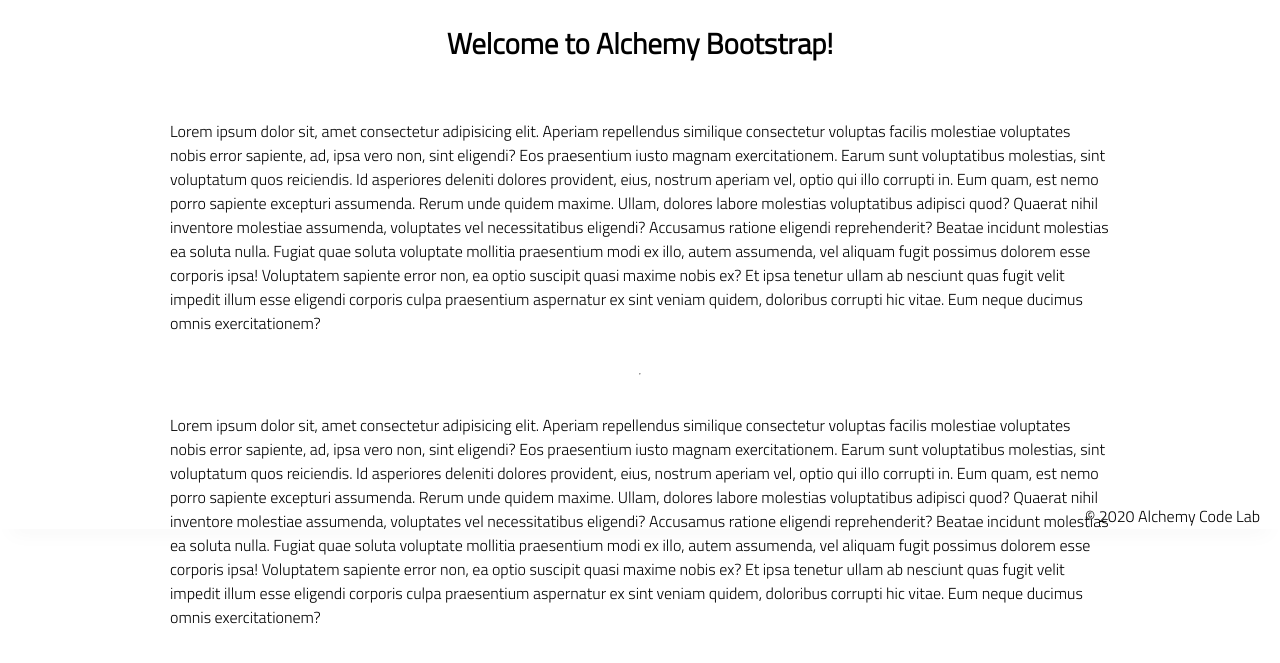
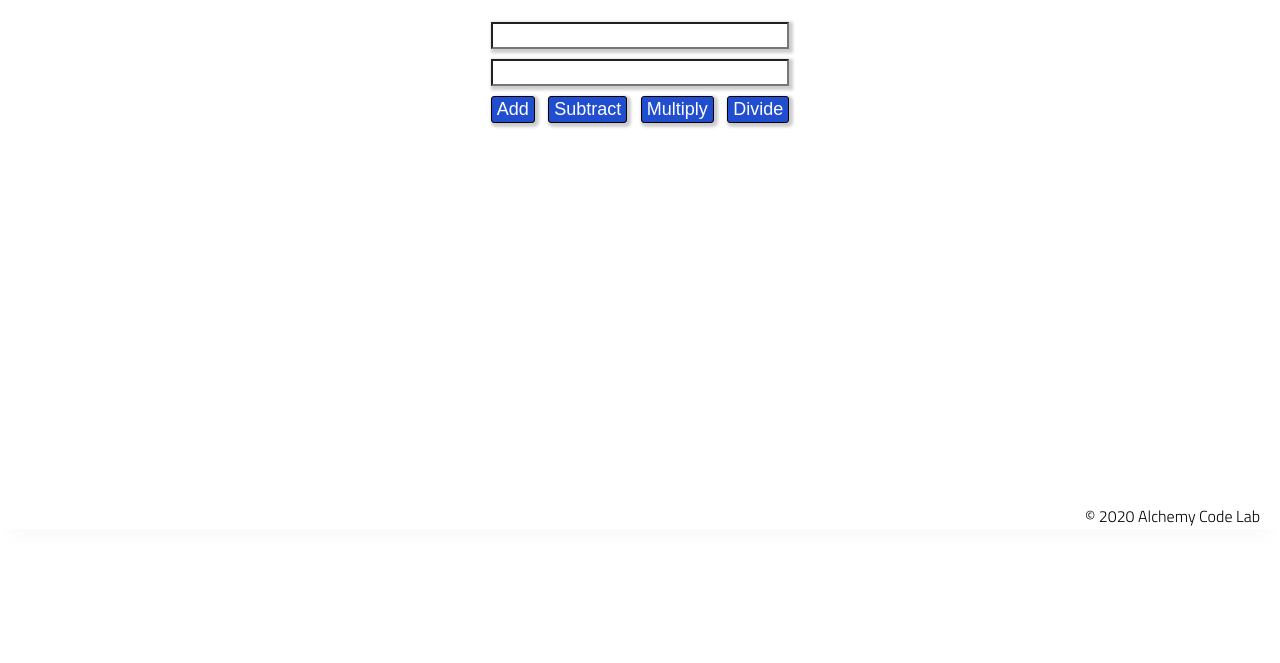
Before and after one commit to Dylan-Floyd/lab-03b-calculator, a plain HTML site: page index.html in a window 1280 px wide. Shown: the part 271-934 px from the top of the page. After the commit the page ends 800 px from the top, so only its background shows below. Drawn offline with Linux system fonts and the light colour scheme.

Commit message:
add basic calculator feature

```diff
--- a/app.js
+++ b/app.js
@@ -1,4 +1,18 @@
 // import functions and grab DOM elements
+import {
+  add,
+  subtract,
+  multiply,
+  divide
+} from './utils.js';
+
+let numberInput1 = document.getElementById('number-input-1');
+let numberInput2 = document.getElementById('number-input-2');
+let addButton = document.getElementById('add-button');
+let subtractButton = document.getElementById('subtract-button');
+let divideButton = document.getElementById('divide-button');
+let multiplyButton = document.getElementById('multiply-button');
+let resultDisplay = document.getElementById('result-display');
 
 // initialize state
 
@@ -6,3 +20,31 @@
   // get user input
   // use user input to update state
   // update DOM to reflect the new state
+
+let getNumber1 = () => {
+  return Number(numberInput1.value);
+}
+
+let getNumber2 = () => {
+  return Number(numberInput2.value)
+}
+
+addButton.addEventListener('click', () => {
+  resultDisplay.textContent = 'Result: ' + add(getNumber1(), getNumber2());
+});
+
+subtractButton.addEventListener('click', () => {
+  resultDisplay.textContent = 'Result: ' + subtract(getNumber1(), getNumber2());
+});
+
+multiplyButton.addEventListener('click', () => {
+  resultDisplay.textContent = 'Result: ' + multiply(getNumber1(), getNumber2());
+});
+
+divideButton.addEventListener('click', () => {
+  resultDisplay.textContent = 'Result: ' + divide(getNumber1(), getNumber2());
+});
+
+document.addEventListener('keypress', () => {
+  resultDisplay.textContent = '';
+});
--- a/index.html
+++ b/index.html
@@ -21,46 +21,17 @@
     <main>
         <section class="main-section">
             <img class="main-logo" src="./assets/alchemy-logo.png" />
-            <h2>
-                Welcome to Alchemy Bootstrap!
-            </h2>
-
-            <p>
-                Lorem ipsum dolor sit, amet consectetur adipisicing elit. Aperiam repellendus similique consectetur
-                voluptas facilis molestiae voluptates nobis error sapiente, ad, ipsa vero non, sint eligendi? Eos
-                praesentium iusto magnam exercitationem.
-                Earum sunt voluptatibus molestias, sint voluptatum quos reiciendis. Id asperiores deleniti dolores
-                provident, eius, nostrum aperiam vel, optio qui illo corrupti in. Eum quam, est nemo porro sapiente
-                excepturi assumenda.
-                Rerum unde quidem maxime. Ullam, dolores labore molestias voluptatibus adipisci quod? Quaerat nihil
-                inventore molestiae assumenda, voluptates vel necessitatibus eligendi? Accusamus ratione eligendi
-                reprehenderit? Beatae incidunt molestias ea soluta nulla.
-                Fugiat quae soluta voluptate mollitia praesentium modi ex illo, autem assumenda, vel aliquam fugit
-                possimus dolorem esse corporis ipsa! Voluptatem sapiente error non, ea optio suscipit quasi maxime nobis
-                ex?
-                Et ipsa tenetur ullam ab nesciunt quas fugit velit impedit illum esse eligendi corporis culpa
-                praesentium aspernatur ex sint veniam quidem, doloribus corrupti hic vitae. Eum neque ducimus omnis
-                exercitationem?
-            </p>
-            <hr />
-            <p>
-                Lorem ipsum dolor sit, amet consectetur adipisicing elit. Aperiam repellendus similique consectetur
-                voluptas facilis molestiae voluptates nobis error sapiente, ad, ipsa vero non, sint eligendi? Eos
-                praesentium iusto magnam exercitationem.
-                Earum sunt voluptatibus molestias, sint voluptatum quos reiciendis. Id asperiores deleniti dolores
-                provident, eius, nostrum aperiam vel, optio qui illo corrupti in. Eum quam, est nemo porro sapiente
-                excepturi assumenda.
-                Rerum unde quidem maxime. Ullam, dolores labore molestias voluptatibus adipisci quod? Quaerat nihil
-                inventore molestiae assumenda, voluptates vel necessitatibus eligendi? Accusamus ratione eligendi
-                reprehenderit? Beatae incidunt molestias ea soluta nulla.
-                Fugiat quae soluta voluptate mollitia praesentium modi ex illo, autem assumenda, vel aliquam fugit
-                possimus dolorem esse corporis ipsa! Voluptatem sapiente error non, ea optio suscipit quasi maxime nobis
-                ex?
-                Et ipsa tenetur ullam ab nesciunt quas fugit velit impedit illum esse eligendi corporis culpa
-                praesentium aspernatur ex sint veniam quidem, doloribus corrupti hic vitae. Eum neque ducimus omnis
-                exercitationem?
-            </p>
-
+            <div class="calculator">
+                <input id="number-input-1" class="number-input" type="number">
+                <input id="number-input-2" class="number-input" type="number">
+                <div class='calc-buttons'>
+                    <button id="add-button">Add</button>
+                    <button id='subtract-button'>Subtract</button>
+                    <button id='multiply-button'>Multiply</button>
+                    <button id='divide-button'>Divide</button>
+                </div>
+                <span id="result-display"></span>
+            </div>
         </section>
     </main>
     <footer>
--- a/styles/style.css
+++ b/styles/style.css
@@ -72,6 +72,7 @@ h2 {
 
 .main-logo {
     animation: pulse 5s infinite ease-in-out;
+    margin-bottom: 20px;
 }
 
 header img {
@@ -111,3 +112,47 @@ footer {
     }
 
   }
+
+.number-input {
+    margin: 5px;
+}
+
+button {
+    margin: 5px;
+    padding: 2px 5px;
+    border: 1px solid black;
+    border-radius: 3px;
+    background-color: rgb(33, 77, 207);
+    color: white;
+    font-size: 18px;
+    box-shadow: 2px 2px 3px 2px rgba(0,0,0,0.2);
+}
+
+button:hover {
+    background-color: rgb(24, 58, 160);
+}
+
+/* disable increment/decrement button on number inputs
+*  source: https://www.w3schools.com/howto/howto_css_hide_arrow_number.asp
+*/
+input[type=number]::-webkit-inner-spin-button,
+input[type=number]::-webkit-outer-spin-button {
+    -webkit-appearance: none;
+}
+
+input {
+    box-shadow: 2px 2px 3px 2px rgba(0,0,0,0.2);
+    font-size: 18px;
+    width: 298px;
+}
+
+span {
+    font-size: 30px;
+}
+
+.calculator {
+    display: flex;
+    flex-direction: column;
+    justify-content: center;
+    align-items: center;
+}
--- /dev/null
+++ b/utils.js
@@ -0,0 +1,15 @@
+export function add(num1, num2) {
+    return num1 + num2;
+}
+
+export function subtract(num1, num2) {
+    return num1 - num2;
+}
+
+export function divide(num1, num2) {
+    return num1 / num2;
+}
+
+export function multiply(num1, num2) {
+    return num1 * num2;
+}
```
Also changed, not shown: test/example.test.js (+22 -0 lines).
